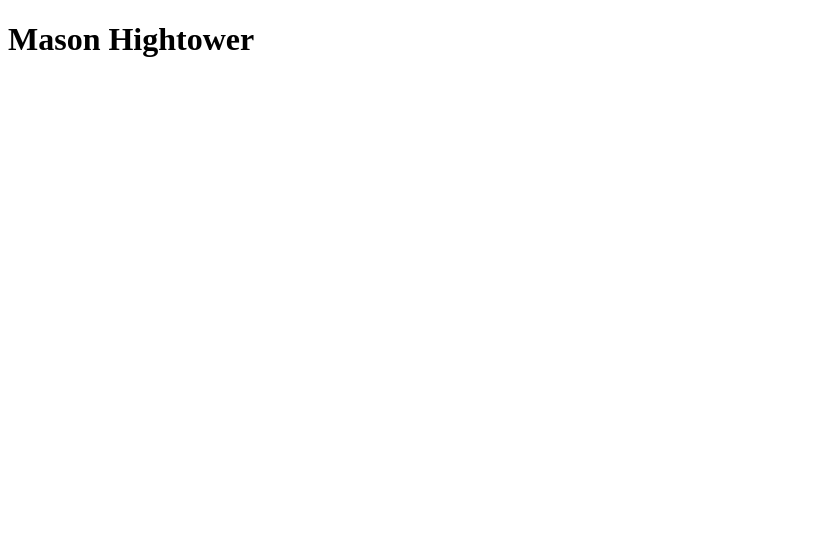
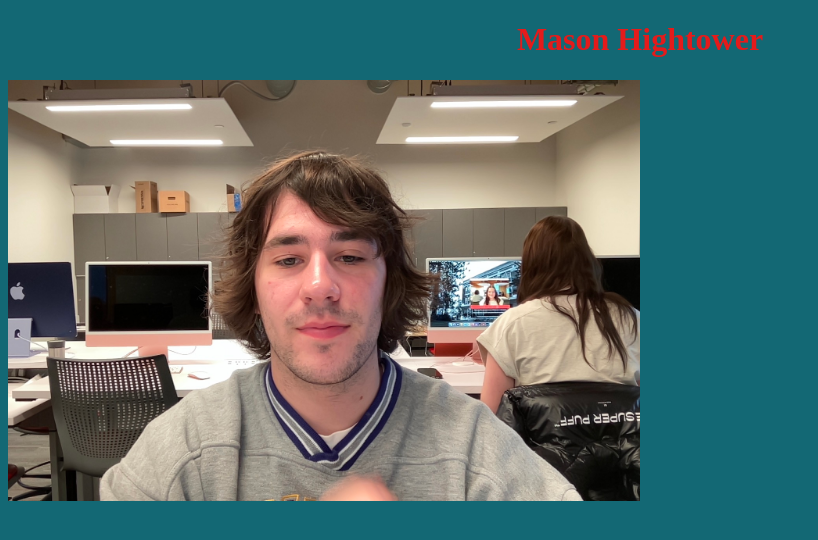
Before and after one commit to mhightower224/mhightower224.github.io-ARCHIVE, a plain HTML site: page index.html in a window 1280 px wide. Shown: the whole page, without its empty margins (0-818 px from the left). Drawn offline with Linux system fonts and the light colour scheme.

Commit message:
Started Styling

```diff
--- a/index.html
+++ b/index.html
@@ -4,11 +4,18 @@
     <meta charset="UTF-8">
     <meta http-equiv="X-UA-Compatible" content="IE=edge">
     <meta name="viewport" content="width=device-width, initial-scale=1.0">
+
+
+    <!-- My Styles -->
+    <link rel="stylesheet" href="style.css">
+
     <title>Mason Hightower</title>
 </head>
 <body>
 
   <h1>Mason Hightower</h1>
 
+  <img src="me.jpg" alt="Mason Hightower">
+
 </body>
 </html>
--- /dev/null
+++ b/style.css
@@ -0,0 +1,12 @@
+body {
+    background: #136874;
+}
+
+img {
+    width: 50%;
+}
+
+h1 {
+    color: #e41b1b;
+    text-align: center;
+}
```
